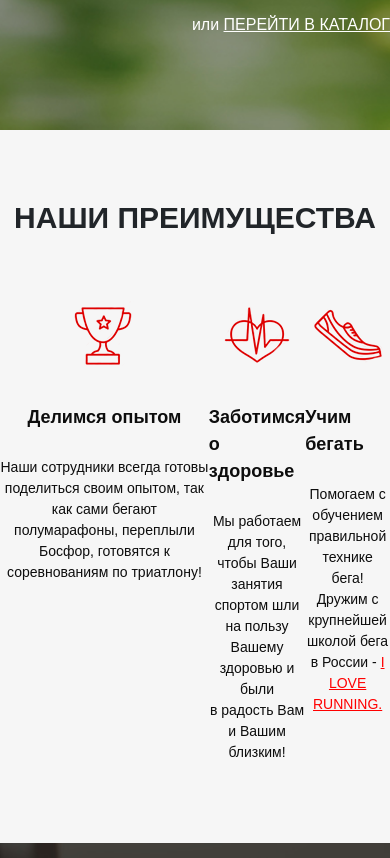
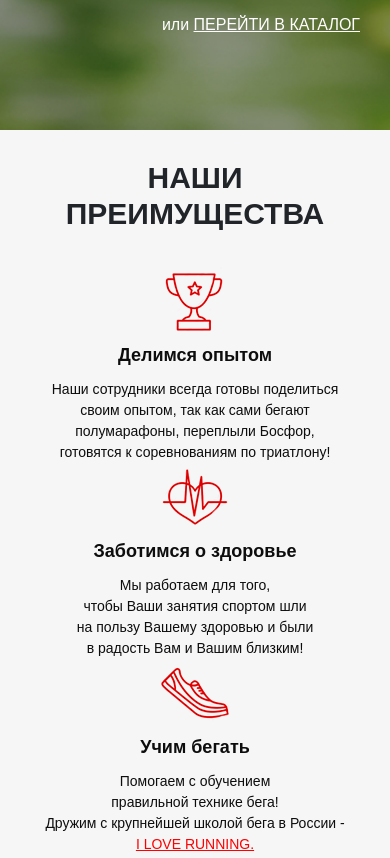
Before and after one commit to Vadym-js/Pulse, a website: page src/index.html in a window 390 px wide. Shown: the part 740-1598 px from the top of the page. Drawn offline with Linux system fonts and the light colour scheme.

Commit message:
add 3 blocks

```diff
--- a/src/sass/blocks/_advantages.scss
+++ b/src/sass/blocks/_advantages.scss
@@ -34,4 +34,25 @@
             text-decoration: underline;
         }
     }
+    @media (max-width: 771px){
+        padding: 30px 0 40px 0;
+        &__wrapper{
+            display: flex;
+            flex-direction: column;
+            margin-top: 35px;
+        }
+        &__item{
+            max-width: 300px ;
+            align-items: center;
+            margin: 0 auto;
+            // max-height: 300px;
+
+        }
+        &__descr{
+            margin-top: 10px;
+        }
+        &__subtitle{
+            margin-top: 10px;
+        }
+    }
 }
--- a/src/sass/blocks/_promo.scss
+++ b/src/sass/blocks/_promo.scss
@@ -14,6 +14,10 @@
         text-transform: uppercase;
         font-size: 42px;
         line-height: 42px;
+        @media (max-width:650px){
+             display: block;
+
+         }
     }
     &__subheader{
         margin-top: 17px;
@@ -56,6 +60,4 @@
         }
     }
 
-
-
 }
--- a/src/sass/style.scss
+++ b/src/sass/style.scss
@@ -6,6 +6,7 @@
     max-width: 950px;
     margin: 0 auto;
 }
+
 @import 'blocks/promo';
 @import 'blocks/header';
 @import 'blocks/buttons';
@@ -13,3 +14,9 @@
 @import 'blocks/consultation';
 @import 'blocks/titles';
 @import 'blocks/forms';
+@import 'blocks/media';
+@media (max-width:970px){
+    .container{
+        margin: 0 30px 0 30px;
+    }
+}
```
Also changed, not shown: src/index.html (+2 -2 lines), src/css/style.min.css, src/sass/blocks/_media.scss (added), 1 other file.
